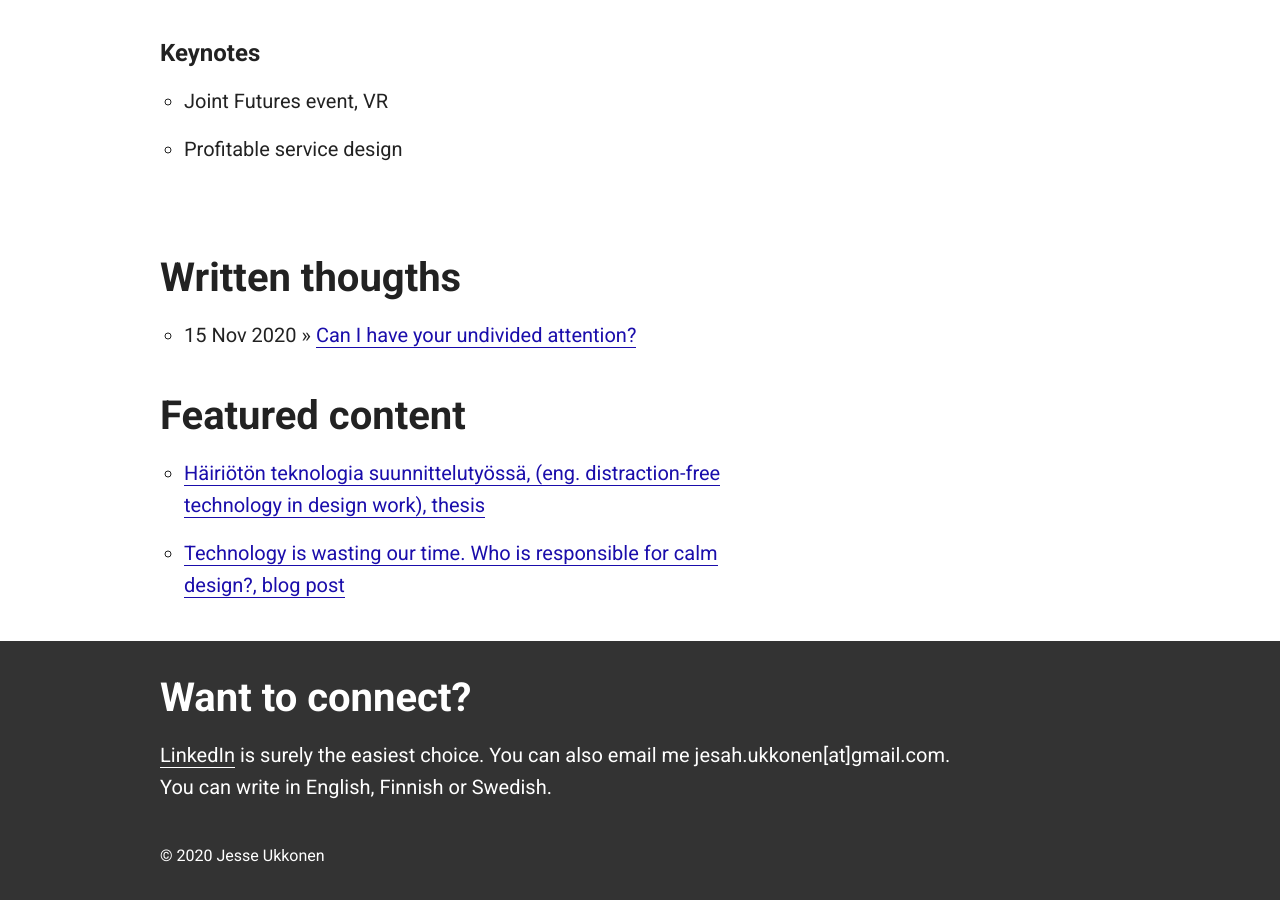
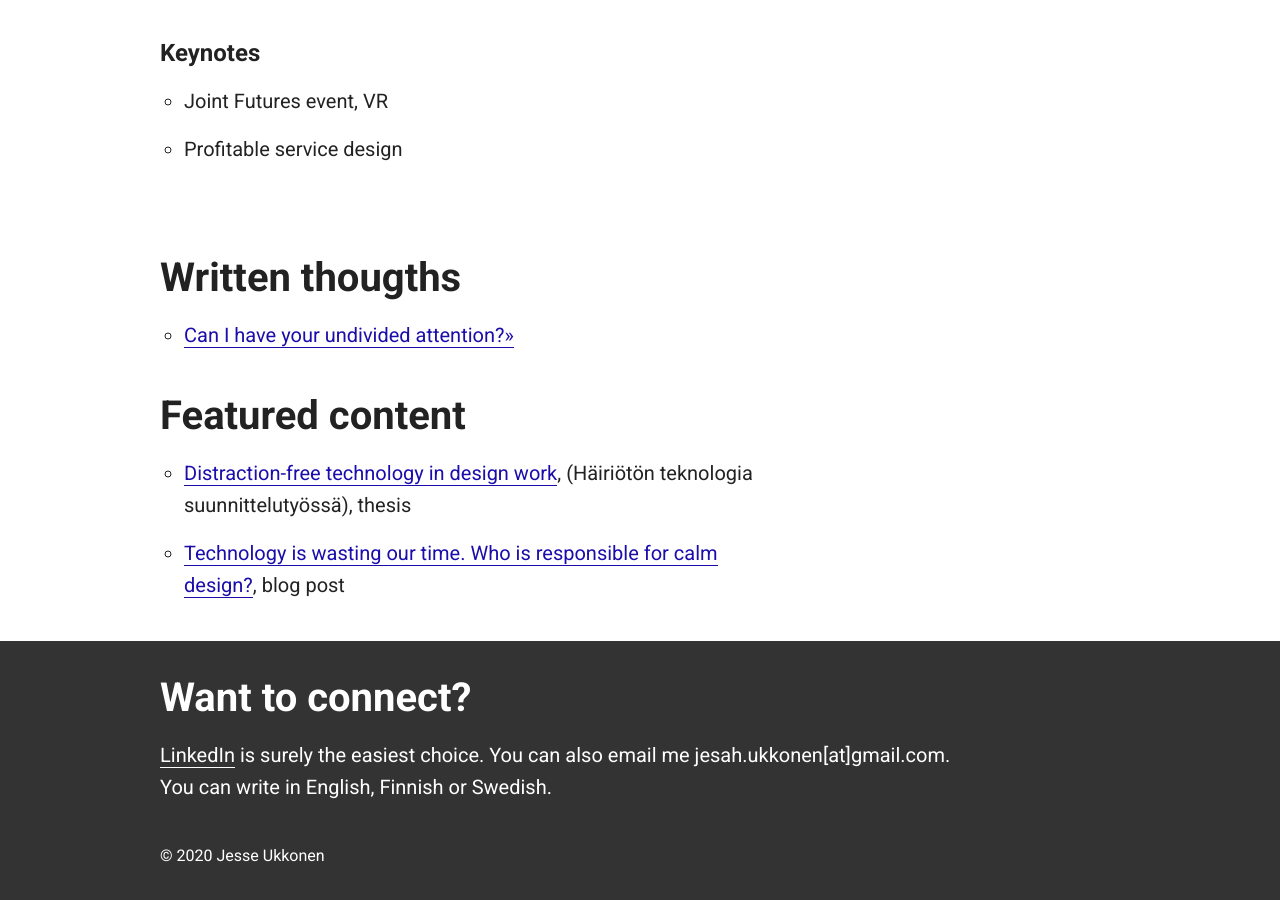
Before and after one commit to jesseu/jesseu.github.io, a Jekyll site: the page built from index.html, in a window 1280 px wide and 900 px high, scrolled down 1321 px. Built offline with Jekyll 4.4.1, drawn with Linux system fonts in a browser that asks for light colours.

Commit message:
Update index.html

```diff
--- a/index.html
+++ b/index.html
@@ -11,7 +11,7 @@ title: Jesse Ukkonen
 
 	<figure class="row">
 	  <img src="images/jesse_qvik_cv_square.jpg" alt="A photograph of me, Jesse Ukkonen" class="one-half column avatar">
-	  <figcaption class="one-half column">Image description: a credible-looking photo of me wearing a blue striped shirt and slightly smiling. I have long dark brown hair and similarly coloured eyes.</figcaption>
+	  <figcaption class="one-third column">Image description: a credible-looking photo of me wearing a blue striped shirt and slightly smiling. I have long dark brown hair and similarly coloured eyes.</figcaption>
 	</figure>
 
 	<div class="row">
@@ -66,14 +66,14 @@ title: Jesse Ukkonen
 
         		<ul>
 				 {% for post in site.posts %}
-	    <li><span>{{ post.date | date_to_string }}</span> » <a href="{{ post.url }}" title="{{ post.title }}">{{ post.title }}</a></li>
+	    <li><a href="{{ post.url }}" title="{{ post.title }}">{{ post.title }}»</a></li>
 	  {% endfor %}
 			</ul>
 
 		<h2>Featured content</h2>
 			<ul>
-				<li><a href="http://urn.fi/URN:NBN:fi:amk-2017112418012" target="_blank">Häiriötön teknologia suunnittelutyössä, (eng. distraction-free technology in design work), thesis</a></li>
-				<li><a href="https://qvik.com/news/technology-distraction-calm-design/" target="_blank">Technology is wasting our time. Who is responsible for calm design?, blog post</a></li>
+				<li><a href="http://urn.fi/URN:NBN:fi:amk-2017112418012" target="_blank">Distraction-free technology in design work</a>, (Häiriötön teknologia suunnittelutyössä), thesis</li>
+				<li><a href="https://qvik.com/news/technology-distraction-calm-design/" target="_blank">Technology is wasting our time. Who is responsible for calm design?</a>, blog post</li>
 			</ul>
 		</div>
 	</div>
```
